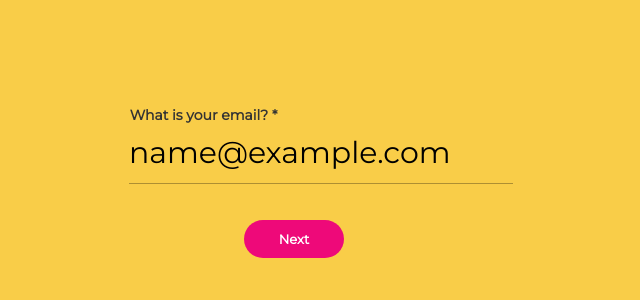
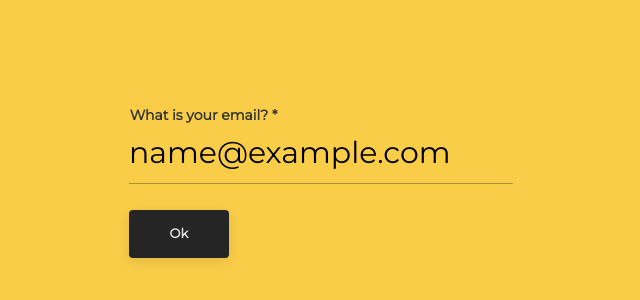
Before and after one commit to player2342/Simple_Forms, a plain HTML site: page public/index2.html in a window 1280 px wide. Shown: the part 54-354 px from the top of the page, without its empty margins (346-986 px from the left). Drawn offline with nearby package versions, Linux system fonts and the light colour scheme.

Commit message:
some chnage

```diff
--- a/public/index2.html
+++ b/public/index2.html
@@ -77,6 +77,23 @@ body {
     cursor: pointer;
     padding: 10px 5px;
     margin: 10px 5px;
+    position: relative;
+    font-family: inherit;
+    font-weight: 700;
+    cursor: pointer;
+    transition-duration: 0.1s;
+    transition-property: background-color, color, border-color, opacity, box-shadow;
+    transition-timing-function: ease-out;
+    outline: none;
+    border: 1px solid transparent;
+    margin: 0px;
+    box-shadow: rgb(0 0 0 / 10%) 0px 3px 12px 0px;
+    padding: 8px 18px;
+    min-height: 48px;
+    background-color: rgb(37, 37, 37);
+    color: rgb(228, 228, 228);
+    border-radius: 4px;
+    left: -30%;
 }
 #msform .action-button:hover, #msform .action-button:focus {
     box-shadow: 0 0 0 2px white, 0 0 0 3px #ee0979;
@@ -201,6 +218,7 @@ body {
     input[type=text],input[type=email]:focus{
         box-shadow: rgb(0 0 0) 0px 2px !important;
     }
+
  </style>
 </head>
 <body>
@@ -215,7 +233,7 @@ body {
               <label class="float-right">What is your email? *</label>
                 <input type="email" name="email" placeholder="name@example.com"/>
 
-                <input type="button" name="next" class="next action-button" value="Next"/>
+                <input type="button" name="next" class="next action-button" value="Ok"/>
             </fieldset>
             <!-- second form -->
             <fieldset>
@@ -224,7 +242,7 @@ body {
                 <input type="text" name="name" placeholder="enter your name"/>
 
 
-                <input type="button" name="next" class="next action-button" value="Next"/>
+                <input type="button" name="next" class="next action-button" value="Ok"/>
             </fieldset>
             <!-- third form -->
             <fieldset>
```
